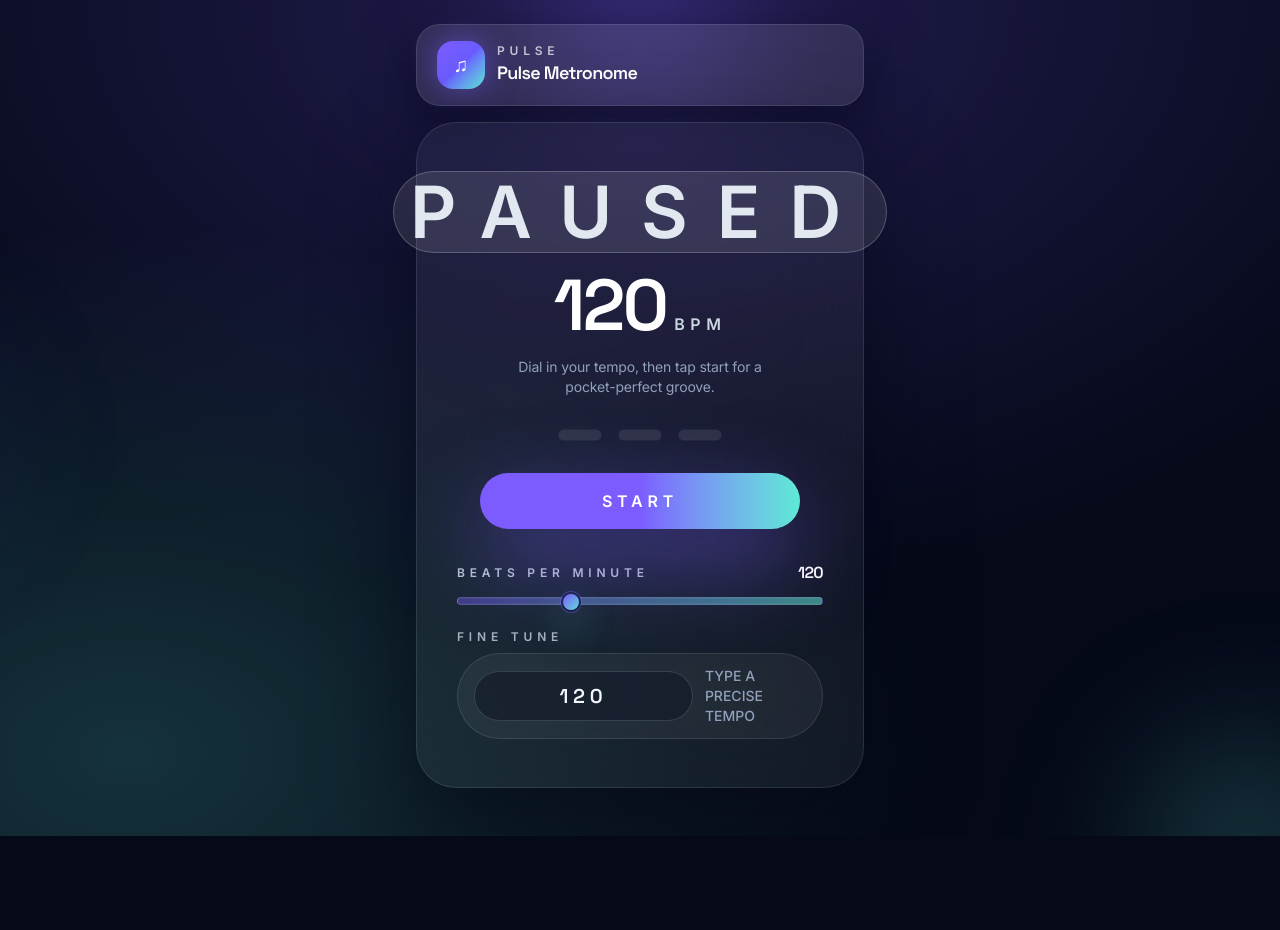
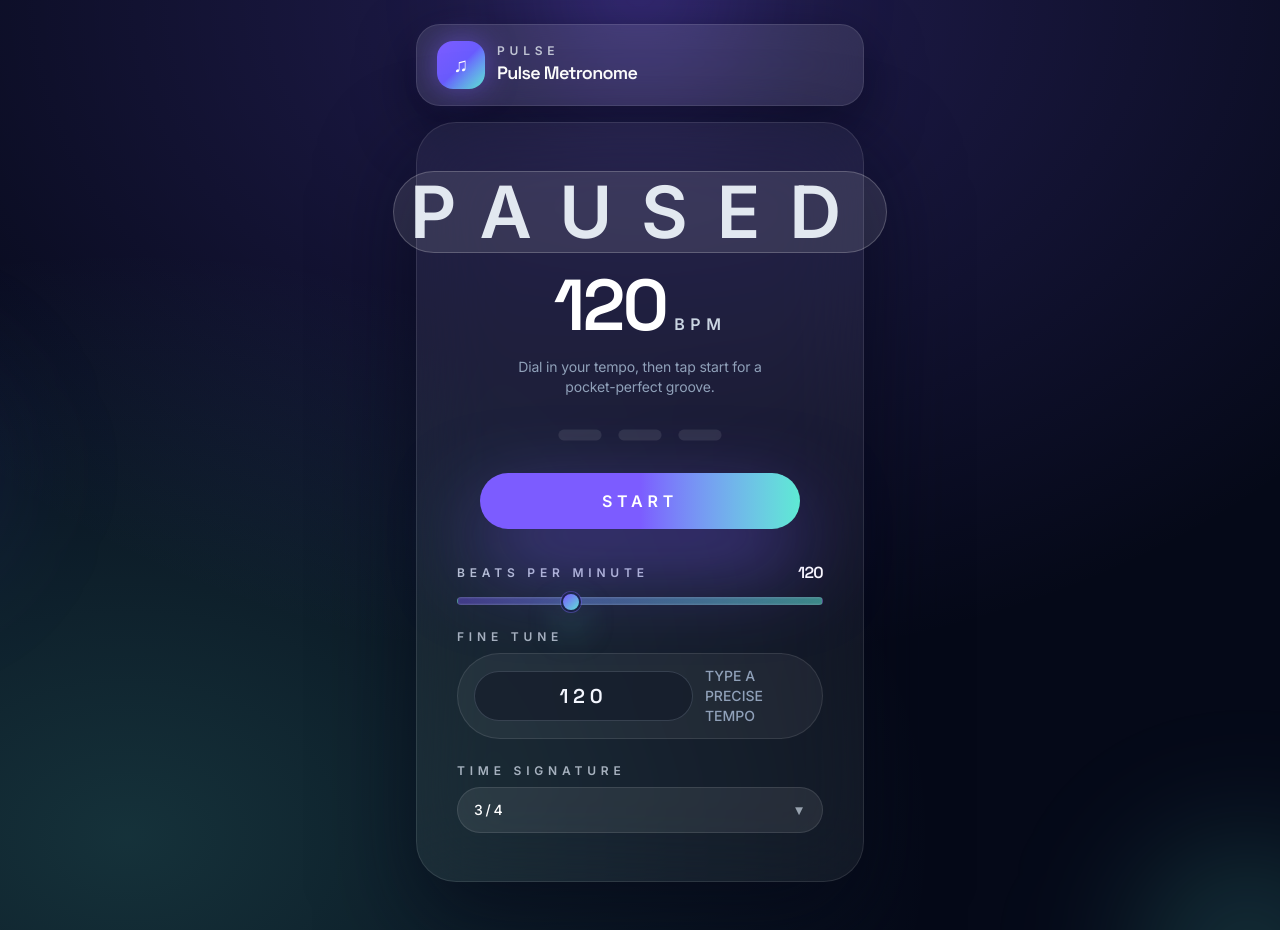
Before and after one commit to cassina/metronome, a Next.js app: page / in a window 1280 px wide. Before the commit the page ends 836 px from the top, so only its background shows below. Built offline with nearby package versions, Linux system fonts and the light colour scheme.

Commit message:
Add time signature selector

```diff
--- /dev/null
+++ b/src/app/components/TimeSignatureSelect.tsx
@@ -0,0 +1,53 @@
+import type { ChangeEvent } from 'react';
+
+type SignatureMap = typeof import('@/lib/useMetronome').SIGNATURES;
+type TimeSignatureKey = keyof SignatureMap;
+
+const TIME_SIGNATURE_OPTIONS: TimeSignatureKey[] = [
+  '2/4',
+  '3/4',
+  '4/4',
+  '6/8',
+  '9/8',
+  '12/8',
+];
+
+interface TimeSignatureSelectProps {
+  value: TimeSignatureKey;
+  onChange: (signature: TimeSignatureKey) => void;
+}
+
+export function TimeSignatureSelect({
+  value,
+  onChange,
+}: TimeSignatureSelectProps) {
+  const handleChange = (event: ChangeEvent<HTMLSelectElement>) => {
+    onChange(event.target.value as TimeSignatureKey);
+  };
+
+  return (
+    <label className="flex flex-col gap-2 text-xs font-semibold uppercase tracking-[0.4em] text-slate-300/80">
+      <span>Time signature</span>
+      <div className="relative flex items-center">
+        <select
+          aria-label="Time signature"
+          value={value}
+          onChange={handleChange}
+          className="w-full appearance-none rounded-full border border-white/10 bg-white/[0.08] px-4 py-3 pr-12 text-left text-sm font-medium tracking-[0.2em] text-white transition focus:border-[#5eead4]/60 focus:bg-white/[0.12] focus:outline-none focus:ring-2 focus:ring-[#5eead4]/40"
+        >
+          {TIME_SIGNATURE_OPTIONS.map((option) => (
+            <option key={option} value={option} className="text-slate-900">
+              {option}
+            </option>
+          ))}
+        </select>
+        <span
+          aria-hidden="true"
+          className="pointer-events-none absolute right-4 top-1/2 -translate-y-1/2 text-sm text-slate-300/70"
+        >
+          ▾
+        </span>
+      </div>
+    </label>
+  );
+}
--- a/src/app/page.tsx
+++ b/src/app/page.tsx
@@ -2,10 +2,20 @@
 
 import { useEffect, useState } from 'react';
 
+import { TimeSignatureSelect } from '@/app/components/TimeSignatureSelect';
 import { useMetronome } from '@/lib/useMetronome';
 
 export default function MetronomeClient() {
-  const { bpm, setBpm, start, stop, isRunning, currentBeat } = useMetronome();
+  const {
+    bpm,
+    setBpm,
+    start,
+    stop,
+    isRunning,
+    currentBeat,
+    timeSignature,
+    setTimeSignature,
+  } = useMetronome();
   const [installEvent, setInstallEvent] =
     useState<BeforeInstallPromptEvent | null>(null);
 
@@ -32,6 +42,17 @@ export default function MetronomeClient() {
     window.addEventListener('keydown', handler);
     return () => window.removeEventListener('keydown', handler);
   }, [bpm, isRunning, setBpm, start, stop]);
+
+  useEffect(() => {
+    const storedSignature = localStorage.getItem('timeSignatureKey');
+    if (storedSignature) {
+      setTimeSignature(storedSignature);
+    }
+  }, [setTimeSignature]);
+
+  useEffect(() => {
+    localStorage.setItem('timeSignatureKey', timeSignature);
+  }, [timeSignature]);
 
   const beatLabel =
     bpm === 0 || !isRunning ? 'Paused' : `${Math.max(currentBeat, 0) + 1}`;
@@ -192,6 +213,10 @@ export default function MetronomeClient() {
                 </span>
               </div>
             </label>
+            <TimeSignatureSelect
+              value={timeSignature}
+              onChange={(signature) => setTimeSignature(signature)}
+            />
           </div>
         </div>
       </section>
```
